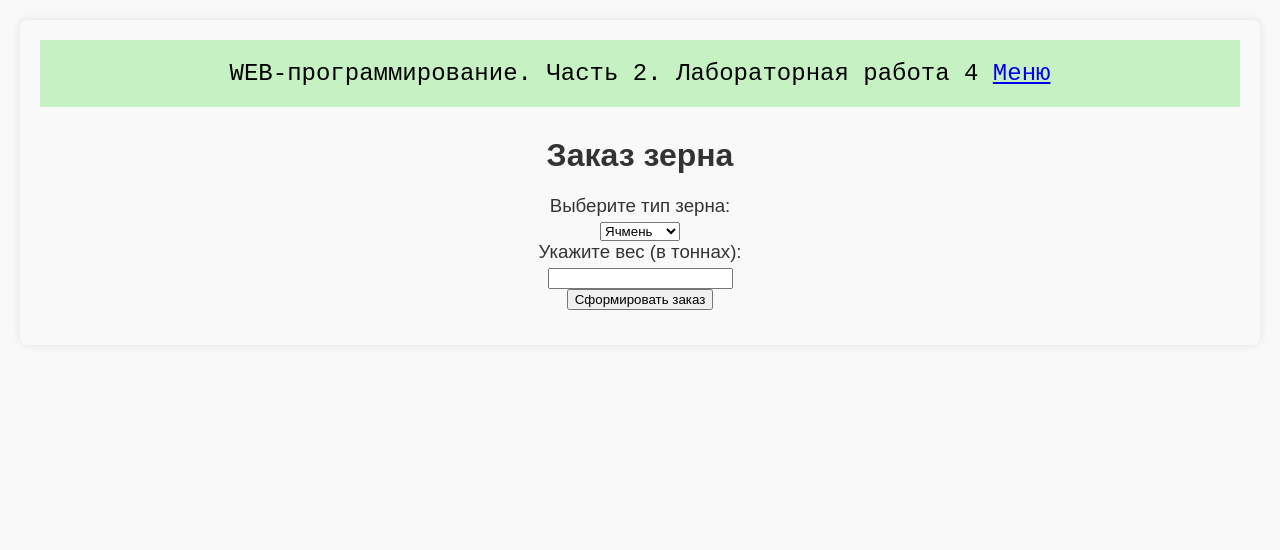
After one commit to smoanlyfa/web_lab2, a Flask app: page /lab4/seed in a window 1280 px wide. The commit adds this page. Shown: the top 550 px of the page. Run offline with Flask 3, Linux system fonts and the light colour scheme.

Commit message:
Заказ зерна

```diff
--- a/lab4.py
+++ b/lab4.py
@@ -1,4 +1,4 @@
-from flask import Blueprint, render_template, request, make_response, redirect, session
+from flask import Blueprint, render_template, request, make_response, redirect, session, url_for
 lab4 = Blueprint('lab4',__name__)
 
 @lab4.route('/lab4/')
@@ -132,3 +132,51 @@ def fridge():
             message = 'Ошибка: не задана температура'
 
     return render_template('lab4/fridge.html', message=message, temperature=temperature)
+
+
+prices = {
+    'ячмень': 12345,
+    'овёс': 8522,
+    'пшеница': 8722,
+    'рожь': 14111
+}
+
+@lab4.route('/lab4/seed', methods=['GET', 'POST'])
+def seed():
+    if request.method == 'POST':
+        grain_type = request.form.get('grain_type')
+        weight = request.form.get('weight')
+
+        if not weight:
+            error = "Ошибка: вес не был указан."
+            return render_template('/lab4/seed.html', error=error)
+
+        try:
+            weight = float(weight)
+        except ValueError:
+            error = "Ошибка: вес должен быть числом."
+            return render_template('/lab4/seed.html', error=error)
+
+        if weight <= 0:
+            error = "Ошибка: вес должен быть больше нуля."
+            return render_template('/lab4/seed.html', error=error)
+
+        if weight > 500:
+            error = "Ошибка: такого объёма сейчас нет в наличии."
+            return render_template('/lab4/seed.html', error=error)
+
+        price_per_ton = prices.get(grain_type)
+        total_cost = weight * price_per_ton
+
+        discount = 0
+        if weight > 50:
+            discount = total_cost * 0.10
+            total_cost -= discount
+            discount_message = f"Скидка: {discount:.2f} руб."
+        else:
+            discount_message = ""
+
+        return render_template('/lab4/seed.html', success=True, grain=grain_type, weight=weight, total_cost=total_cost, discount_message=discount_message)
+
+
+    return render_template('/lab4/seed.html')
--- a/templates/lab4/lab4.html
+++ b/templates/lab4/lab4.html
@@ -11,5 +11,6 @@
         <li><a href="/lab4/tree">Дерево</a></li>
         <li><a href="/lab4/login">Авторизация</a></li>
         <li><a href="/lab4/fridge">Холодильник</a></li>
+        <li><a href="/lab4/seed">Заказ зерна</a></li>
     </ol>
 {%endblock%}
--- /dev/null
+++ b/templates/lab4/seed.html
@@ -0,0 +1,31 @@
+{% extends "base.html" %}
+
+{% block lab2 %} Лабораторная работа 4 {% endblock %}
+
+{% block main %}
+<h1>Заказ зерна</h1>
+
+<form method="post">
+    <div style=" display: flex; justify-content: center; align-items: center; flex-direction: column;">
+        <label for="grain_type">Выберите тип зерна:</label>
+        <select id="grain_type" name="grain_type">
+            <option value="ячмень">Ячмень</option>
+            <option value="овёс">Овёс</option>
+            <option value="пшеница">Пшеница</option>
+            <option value="рожь">Рожь</option>
+        </select>
+        <label for="weight">Укажите вес (в тоннах):</label>
+        <input type="number" id="weight" name="weight" step="any">
+        <button type="submit">Сформировать заказ</button>
+    </div>
+</form>
+
+{% if error %}
+    <div style="color: red; display: flex; justify-content: center; align-items: center; flex-direction: column;">{{ error }}</div>
+{% elif success %}
+    <div style="color: green; display: flex; justify-content: center; align-items: center; flex-direction: column;">
+        Заказ успешно сформирован. Вы заказали {{ weight }} т {{ grain }}. Сумма к оплате: {{ '%.2f' | format(total_cost) }} руб.
+        {% if discount_message %} {{ discount_message }} {% endif %}
+    </div>
+{% endif %}
+{% endblock %}
```
